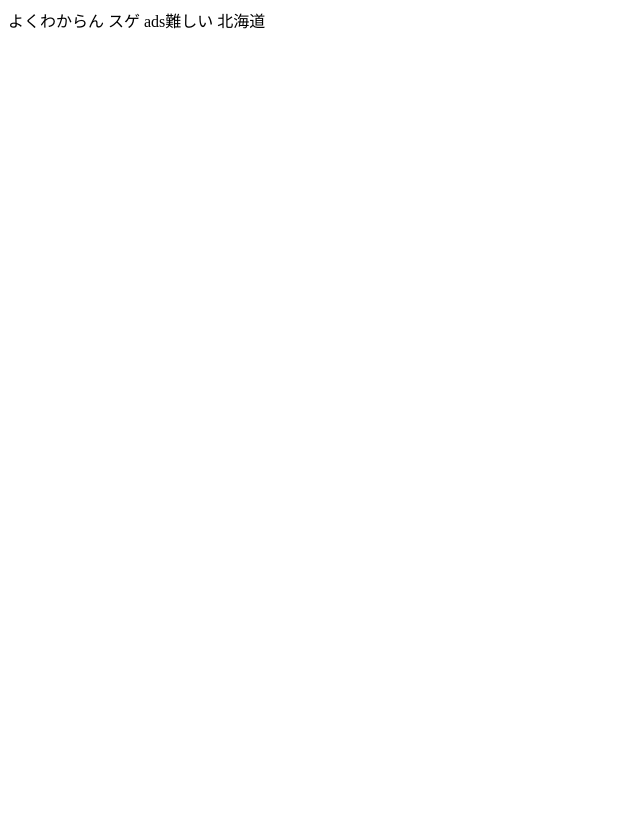
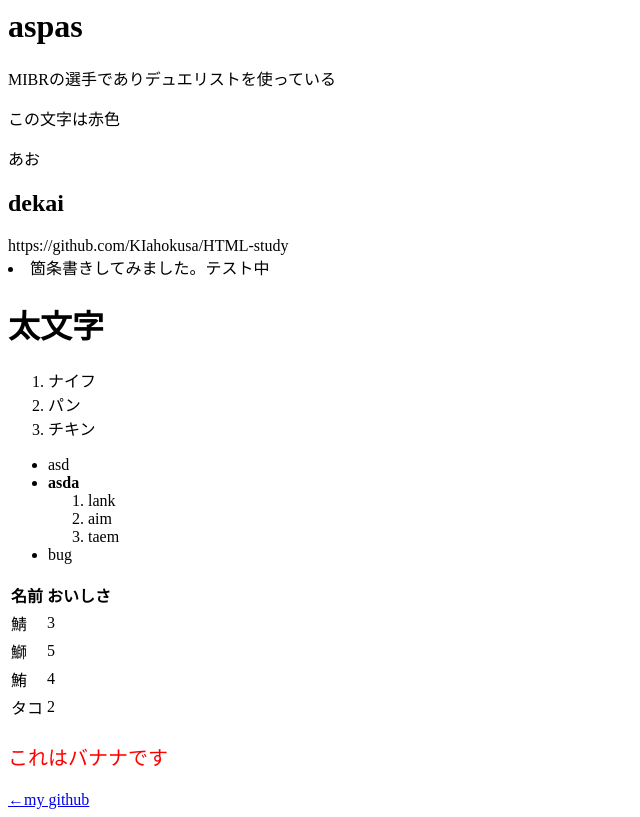
Before and after one commit to KIahokusa/HTML-study, a plain HTML site: page index.html in a window 1280 px wide. Shown: the whole page, without its empty margins (0-640 px from the left). Drawn offline with Linux system fonts and the light colour scheme.

Commit message:
HTMLのタグを色々触ってみた

```diff
--- a/index.html
+++ b/index.html
@@ -1,4 +1,71 @@
-よくわからん
-スゲ
-ads難しい
-北海道
+<h1>aspas</h1>
+<p>MIBRの選手でありデュエリストを使っている</p>
+<p style=”color:red; font-size: 20px;”>この文字は赤色</p>
+<p style=”color: blue; font-size: 20px;”>あお</p>
+<h2>dekai</h2>
+<a>https://github.com/KIahokusa/HTML-study</a>
+<li>箇条書きしてみました。テスト中</li>
+<h1><strong>太文字</strong></h1>
+<ol>
+    <li>ナイフ</li>
+    <li>パン</li>
+    <li>チキン</li>
+    </ol>
+<ul>
+    <li>asd</li>
+    <li><strong>asda</strong></li>
+    <ol>
+        <li>lank</li>
+        <li>aim</li>
+        <li>taem</li>
+    </ol>
+    <li>bug</li>
+</ul>
+
+<table>
+
+    <tr>
+
+        <th><strong>名前</strong></th>
+
+        <th><strong>おいしさ</strong></th>
+
+    </tr>
+
+    <tr>
+
+        <td>鯖</td>
+
+        <td>3</td>
+
+    </tr>
+
+    <tr>
+
+        <td>鰤</td>
+
+        <td>5</td>
+
+    </tr>
+
+    <tr>
+
+        <td>鮪</td>
+
+        <td>4</td>
+
+    </tr>
+
+    <tr>
+
+        <td>タコ</td>
+
+        <td>2</td>
+
+    </tr>
+
+</table>
+
+<p style="color:red;font-size:20px;">これはバナナです</p>
+
+<a href="https://github.com/KIahokusa/HTML-study">←my github</a>
```
